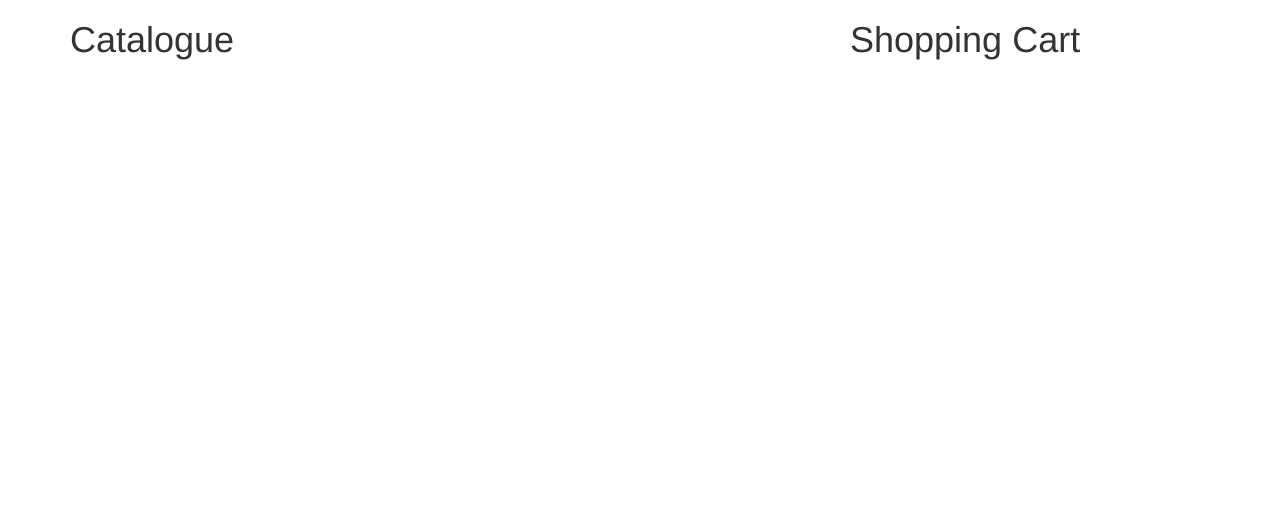
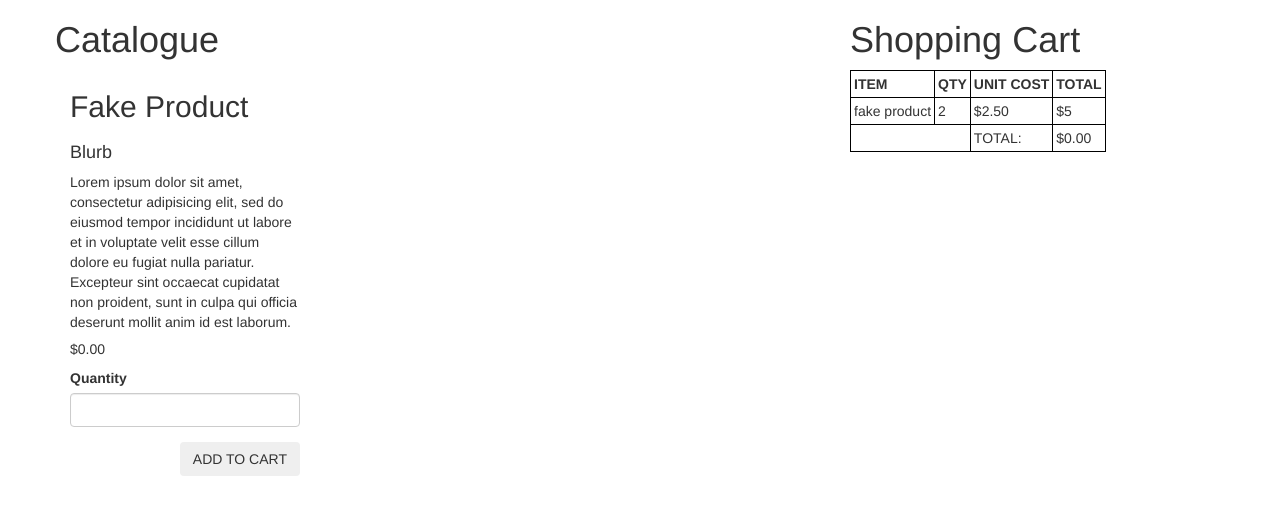
Before and after one commit to wolfgangwarneke/Shopping-Cart, a plain HTML site: page index.html in a window 1280 px wide. Drawn offline with nearby package versions, Linux system fonts and the light colour scheme.

Commit message:
begin adding product catalogue and shopping cart

```diff
--- a/css/style.css
+++ b/css/style.css
@@ -0,0 +1,4 @@
+td, th {
+  border: 1px solid #000;
+  padding: 3px;
+}
--- a/index.html
+++ b/index.html
@@ -5,23 +5,75 @@
     <link href="css/style.css" rel="stylesheet" type="text/css">
     <script src="https://ajax.googleapis.com/ajax/libs/jquery/2.2.4/jquery.min.js"></script>
     <script src="https://maxcdn.bootstrapcdn.com/bootstrap/3.3.6/js/bootstrap.min.js" integrity="sha384-0mSbJDEHialfmuBBQP6A4Qrprq5OVfW37PRR3j5ELqxss1yVqOtnepnHVP9aJ7xS" crossorigin="anonymous"></script>
+    <script src="js/catalogue.js"></script>
     <script src="js/scripts.js"></script>
-    <title>Madlib</title>
+    <title>Shopping Cart</title>
   </head>
   <body>
     <div class="container">
       <div class="row">
         <div class="col-xs-12 col-md-8">
-          <h1>Catalogue</h1>
+          <div class="row">
+            <h1>Catalogue</h1>
+          </div>
+          <div class="row">
+            <div class="col-xs-4">
+              <div class="product">
+                <h2>Fake Product<h2>
+                <h4>Blurb</h4>
+                <p>Lorem ipsum dolor sit amet, consectetur adipisicing elit, sed do eiusmod tempor incididunt ut labore et in voluptate velit esse cillum dolore eu fugiat nulla pariatur. Excepteur sint occaecat cupidatat non proident, sunt in culpa qui officia deserunt mollit anim id est laborum.</p>
+                <h5 class="productCost">$0.00</h5>
+              </div>
+              <div class="addToCart">
+                <form>
+                  <div class="form-group">
+                    <label for="addQuantity">Quantity</label>
+                    <input id="addQuantity" class="form-control" type="number">
+                  </div>
+                  <button type="submit" class="btn pull-right">ADD TO CART</button>
+                </form>
+              </div>
+            </div>
+          </div>
         </div>
         <div class="col-xs-12 col-md-4">
           <h1>Shopping Cart</h1>
-          <div id="checkout">
-            <form>
-            </form>
-          </div>
+          <table id="t01">
+            <thead>
+              <tr>
+                <th>ITEM</th>
+                <th>QTY</th>
+                <th>UNIT COST</th>
+                <th>TOTAL</th>
+              </tr>
+            </thead>
+            <tbody>
+              <tr>
+                <td>fake product</td>
+                <td>2</td>
+                <td>$2.50</td>
+                <td>$5</td>
+              </tr>
+            </tbody>
+            <tfoot>
+              <tr>
+                <td colspan="2"></td>
+                <td>TOTAL:</td>
+                <td>$0.00</td>
+              </tr>
+            </tfoot>
+          </table>
         </div>
       </div>
     </div>
+
+
+    <div id="popup">
+      <div id="checkout">
+        <form>
+        </form>
+      </div>
+    </div>
+
   </body>
 </html>
--- /dev/null
+++ b/js/catalogue.js
@@ -0,0 +1,15 @@
+var sweater = {
+    name: "Nice Sweater",
+    blurb: "Super in RN!",
+    copy: "Hey ya'll you should check out this sweater because it's so cool and these are super popular right now so buy a few!",
+    price: 49.99
+  };
+
+var bluejeans = {
+    name: "Blue Jeans",
+    blurb: "American classic.",
+    copy: "You've wanted a pair of pants like this ever since you started wearing pants.  And then stopped.  And then started again.  The are the most blue Blue Jeans that you will ever wear.  Ever.",
+    price: 61.99
+  };
+
+var catalogue = [sweater, bluejeans];
--- a/js/scripts.js
+++ b/js/scripts.js
@@ -0,0 +1,2 @@
+var shoppingCart = [];
+alert(catalogue);
```
